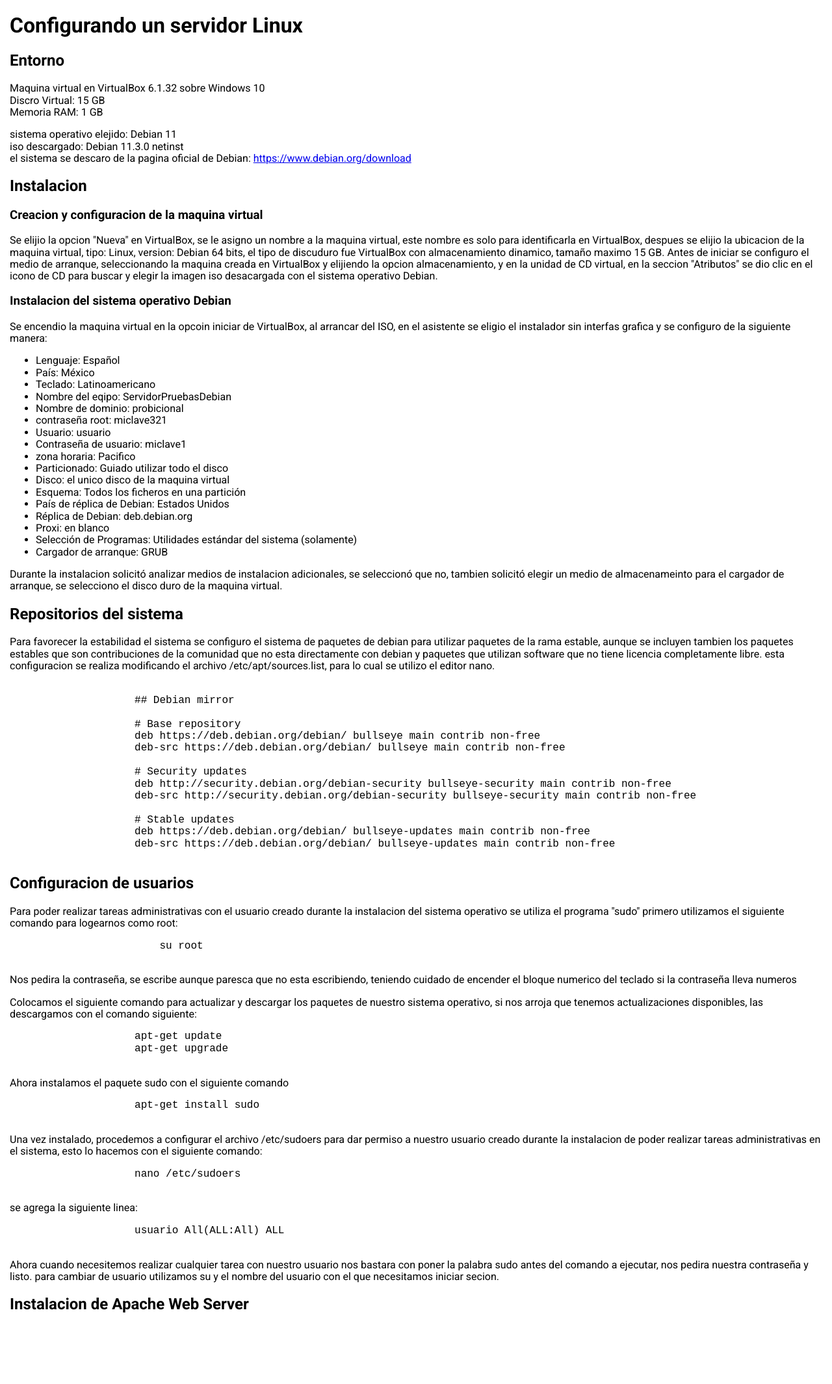
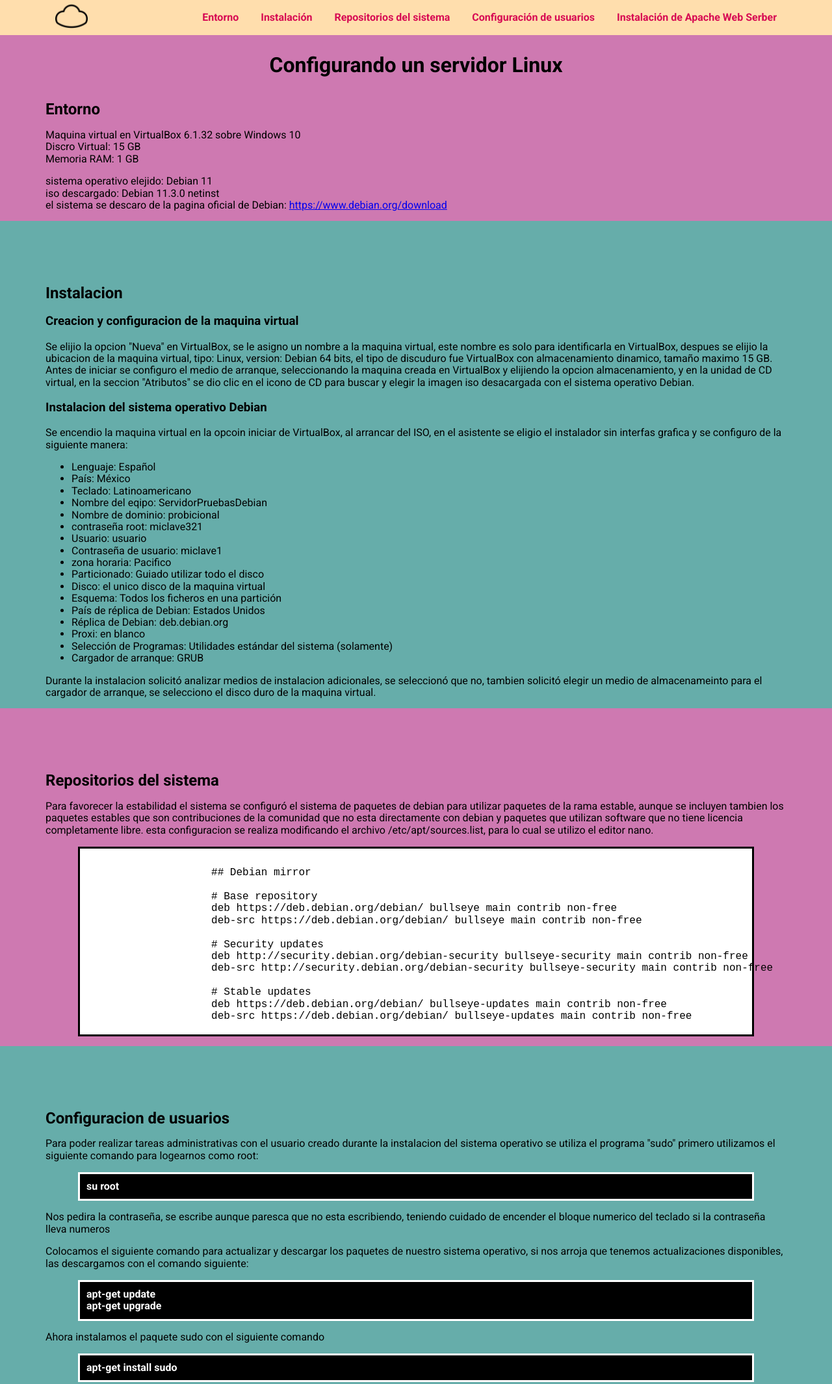
Before and after one commit to iccddg/ConfigurandoServidorLinux, a plain HTML site: page index.html in a window 1280 px wide. Shown: the top 2130 px of the page at 65% size. Before the commit the page ends 2042 px from the top, so only its background shows below. Drawn offline with Linux system fonts and the light colour scheme.

Commit message:
Se incorporo estilo a la pagina

```diff
--- a/Css/style.css
+++ b/Css/style.css
@@ -1,6 +1,82 @@
+*{
+    box-sizing: border-box;
+}
+
 body {
     font-family: "Roboto";
 }
-section{
-    margin: 15px;
+header{
+    padding: 0 0;
+    position: fixed;
+    top: 0;
+    left: 0;
+    z-index: 2;
+    width: 100%;
+    background-color: #FFDEAD;
 }
+header .container{
+    display: flex;
+    justify-content: space-between;
+    align-items: center;
+    padding-top: 0;
+    padding-bottom: 0;
+}
+header .container .logo{
+    width: 50px;
+}
+header .container a{
+    color: rgb(215, 10, 83);
+    text-decoration: none;
+    margin: 0 15px;
+    font-weight:bold;
+}
+h1{
+    margin: 0 auto;
+    text-align: center;
+    padding-top: 30px;
+}
+h2{
+    margin: 0 auto;
+}
+p{
+    margin-bottom: 0;
+}
+p.comando{
+    background-color: black;
+    border: solid;
+    font-weight: 600;
+    color: white;
+    padding: 10px 10px;
+    margin-left:  50px;
+    margin-right: 50px;
+}
+p.comando br{
+    margin-bottom: 15px;
+}
+pre{
+    background-color: white;
+    border: solid;
+    font-weight: 500;
+    color: black;
+    padding: 10px;
+    padding-bottom: 0px;
+    margin-left:  50px;
+    margin-right: 50px;
+    margin-bottom: 0;
+}
+a{
+    display: inline-block;
+}
+.container{
+    width: 1140px;
+    margin: 0 auto;
+    padding-top: 15px;
+    padding-bottom: 15px;
+    position: relative;
+}
+.fondoRosa{
+    background-color: #ce79b1;
+}
+.fondoAguaMarina{
+    background-color: #66adaa;
+}
--- a/index.html
+++ b/index.html
@@ -17,13 +17,27 @@
 </head>
 <body>
     <header>
-
+        <div class="container">
+            <a href="index.html">
+                <img src="Img/favicon.png" class="logo" alt="Logo">
+            </a>
+            <nav>
+                <a href="#entorno">Entorno</a>
+                <a href="#instalacion">Instalación</a>
+                <a href="#repositoriosSistema">Repositorios del sistema</a>
+                <a href="#configuracionUsuarios">Configuración de usuarios</a>
+                <a href="#instalacionApacheWebServer">Instalación de Apache Web Serber</a>
+            </nav>
+        </div>
     </header>
-    <body>
-        <section id="introduccion">
-            <div>
+    <main>
+        <section id="entorno" class="fondoRosa">
+            <div class="container">
                 <h1>
+                    <br>
                     Configurando un servidor Linux
+                    <br>
+                    <br>
                 </h1>
                 <h2>Entorno</h2>
                 <p>
@@ -38,9 +52,12 @@
                 </p>
             </div>
         </section>
-        <section id="Instalación">
-            <div>
+        <section id="instalacion"class="fondoAguaMarina">
+            <div class="container">
                 <h2>
+                    <br>
+                    <br>
+                    <br>
                     Instalacion
                 </h2>
                 <h3>
@@ -86,13 +103,16 @@
                 </p>
             </div>
         </section>
-        <section id="Repositorios del sistema">
-            <div>
+        <section id="repositoriosSistema"class="fondoRosa">
+            <div class="container">
                 <h2>
+                    <br>
+                    <br>
+                    <br>
                     Repositorios del sistema
                 </h2>
                 <p>
-                    Para favorecer la estabilidad el sistema se configuro el sistema de paquetes de debian
+                    Para favorecer la estabilidad el sistema se configuró el sistema de paquetes de debian
                     para utilizar paquetes de la rama estable, aunque se incluyen tambien los paquetes estables
                     que son contribuciones de la comunidad que no esta directamente con debian y paquetes que
                     utilizan software que no tiene licencia completamente libre. esta configuracion se realiza
@@ -115,9 +135,12 @@
                 </pre>
             </div>
         </section>
-        <section id="Configuracion de usuarios">
-            <div>
+        <section id="configuracionUsuarios"class="fondoAguaMarina">
+            <div class="container">
                 <h2>
+                    <br>
+                    <br>
+                    <br>
                     Configuracion de usuarios
                 </h2>
                 <p>
@@ -126,9 +149,9 @@
 
                     primero utilizamos el siguiente comando para logearnos como root:
                 </p>
-                    <pre>
-                        su root
-                    </pre>
+                    <p class="comando">
+                    su root
+                    </p>
                 <p>
                     Nos pedira la contraseña, se escribe aunque paresca que no esta escribiendo, teniendo cuidado de
                     encender el bloque numerico del teclado si la contraseña lleva numeros
@@ -137,23 +160,23 @@
                     Colocamos el siguiente comando para actualizar y descargar los paquetes de nuestro sistema operativo, si
                     nos arroja que tenemos actualizaciones disponibles, las descargamos con el comando siguiente:
                 </p>
-                <pre>
-                    apt-get update
+                <p class="comando">
+                    apt-get update <br>
                     apt-get upgrade
-                </pre>
+                </p>
                 <p>
                     Ahora instalamos el paquete sudo con el siguiente comando
                 </p>
-                <pre>
+                <p class="comando">
                     apt-get install sudo
-                </pre>
+                </p>
                 <p>
                     Una vez instalado, procedemos a configurar el archivo /etc/sudoers para dar permiso a nuestro usuario creado durante
                     la instalacion de poder realizar tareas administrativas en el sistema, esto lo hacemos con el siguiente comando:
                 </p>
-                <pre>
+                <p class="comando">
                     nano /etc/sudoers
-                </pre>
+                </p>
                 <p>
                     se agrega la siguiente linea:
                 </p>
@@ -167,17 +190,19 @@
                 </p>
             </div>
         </section>
-        <section id="Instalacion de ApacheWebServer">
-            <div>
+        <section id="instalacionApacheWebServer"class="fondoRosa">
+            <div class="container">
                 <h2>
+                    <br>
+                    <br>
+                    <br>
                     Instalacion de Apache Web Server
                 </h2>
             </div>
         </section>
-    </body>
-    <footer>
+    </main>
+        <footer>
 
-    </footer>
-
+        </footer>
 </body>
 </html>
```
